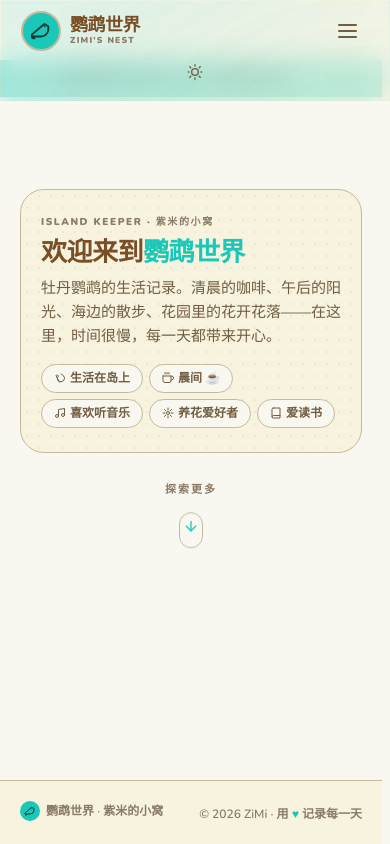
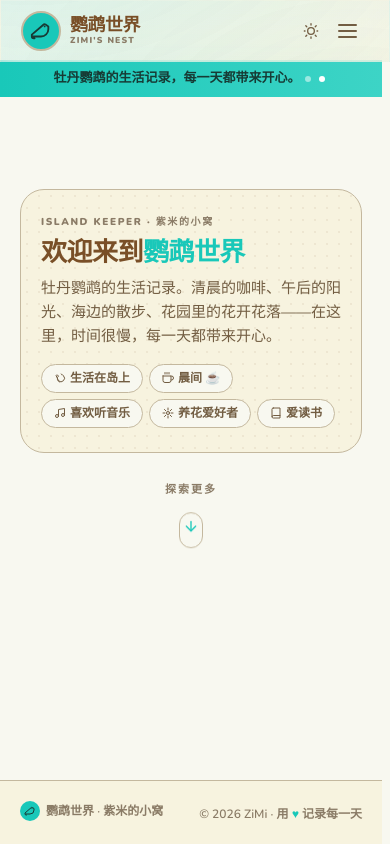
Before and after one commit to sikenali/parrot-world, a React (Vite) app: page /home in a window 390 px wide. Built offline with nearby package versions, Linux system fonts and the light colour scheme.

Commit message:
移动端 header 优化：导航面板宽度收窄至文字并靠右，主题与菜单按钮同排靠右

```diff
--- a/src/components/Header.tsx
+++ b/src/components/Header.tsx
@@ -68,6 +68,7 @@ export function Header({ onTabChange, isDark, onThemeToggle, isCompact }: Header
               </nav>
             </div>
           )}
+          <div className="header-actions">
           <button
             className="menu-toggle"
             type="button"
@@ -91,6 +92,7 @@ export function Header({ onTabChange, isDark, onThemeToggle, isCompact }: Header
               : <span className="theme-icon"><svg width="16" height="16" viewBox="0 0 24 24" fill="none" stroke="currentColor" strokeWidth="2" strokeLinecap="round" strokeLinejoin="round"><circle cx="12" cy="12" r="5"/><line x1="12" y1="1" x2="12" y2="3"/><line x1="12" y1="21" x2="12" y2="23"/><line x1="4.22" y1="4.22" x2="5.64" y2="5.64"/><line x1="18.36" y1="18.36" x2="19.78" y2="19.78"/><line x1="2" y1="12" x2="3" y2="12"/><line x1="21" y1="12" x2="22" y2="12"/><line x1="4.22" y1="19.78" x2="5.64" y2="18.36"/><line x1="18.36" y1="5.64" x2="19.78" y2="4.22"/></svg></span>
             }
           </button>
+          </div>
         </div>
       </div>
     </header>
--- a/src/index.css
+++ b/src/index.css
@@ -200,8 +200,14 @@ body {
   font-size: 0.76rem;
   font-weight: 800;
   cursor: pointer;
-  justify-self: end;
   transition: background var(--motion-duration) var(--motion-easing), color var(--motion-duration) var(--motion-easing);
+}
+
+.header-actions {
+  display: flex;
+  align-items: center;
+  justify-content: flex-end;
+  gap: 0.15rem;
 }
 
 .theme-toggle:hover { background: rgb(25 200 185 / 12%); color: var(--theme-text); }
@@ -1002,8 +1008,9 @@ body {
     display: grid !important;
     position: fixed;
     top: calc(var(--header-height) + 0.5rem);
-    left: 0.75rem;
     right: 0.75rem;
+    width: max-content;
+    min-width: 10rem;
     overflow: hidden;
     padding: 0.5rem;
     border: 1px solid var(--theme-border);
@@ -1023,8 +1030,9 @@ body {
     justify-content: flex-start;
   }
   .primary-nav { display: none !important; }
-  .theme-toggle { grid-column: 2; justify-self: center; }
-  .menu-toggle { display: grid; grid-column: 3; justify-self: end; width: 2.75rem; min-width: 2.75rem; height: 2.75rem; align-content: center; justify-content: center; gap: 0.24rem; margin-left: 0.15rem; border: 1px solid transparent; border-radius: var(--radius-pill); background: transparent; color: var(--theme-text-body); cursor: pointer; }
+  .header-actions { grid-column: 3; justify-self: end; }
+  .menu-toggle { display: grid; order: 2; width: 2.75rem; min-width: 2.75rem; height: 2.75rem; align-content: center; justify-content: center; gap: 0.24rem; margin-left: 0.15rem; border: 1px solid transparent; border-radius: var(--radius-pill); background: transparent; color: var(--theme-text-body); cursor: pointer; }
+  .theme-toggle { order: 1; }
   .menu-toggle span { display: block; width: 1.15rem; height: 0.14rem; border-radius: var(--radius-pill); background: currentcolor; transition: transform var(--motion-duration) var(--motion-easing); }
   .site-header.is-menu-open .menu-toggle span:nth-child(1) { transform: translateY(0.4rem) rotate(45deg); }
   .site-header.is-menu-open .menu-toggle span:nth-child(2) { transform: scaleX(0); }
```
